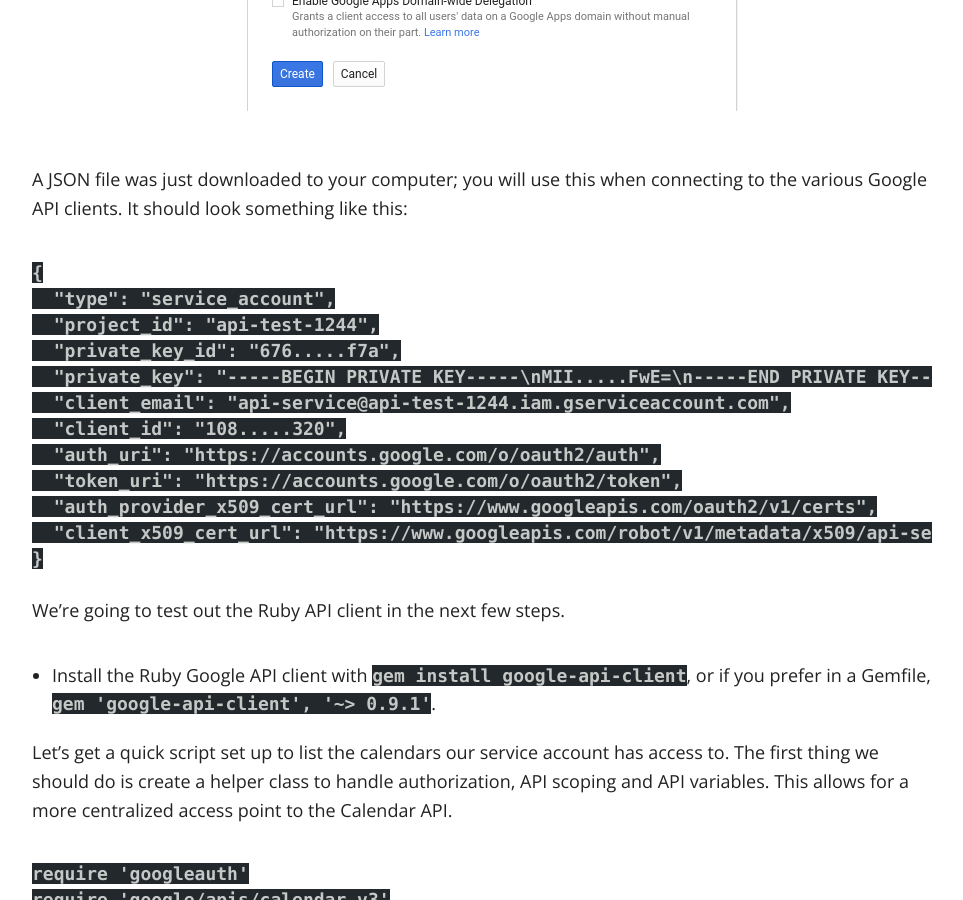
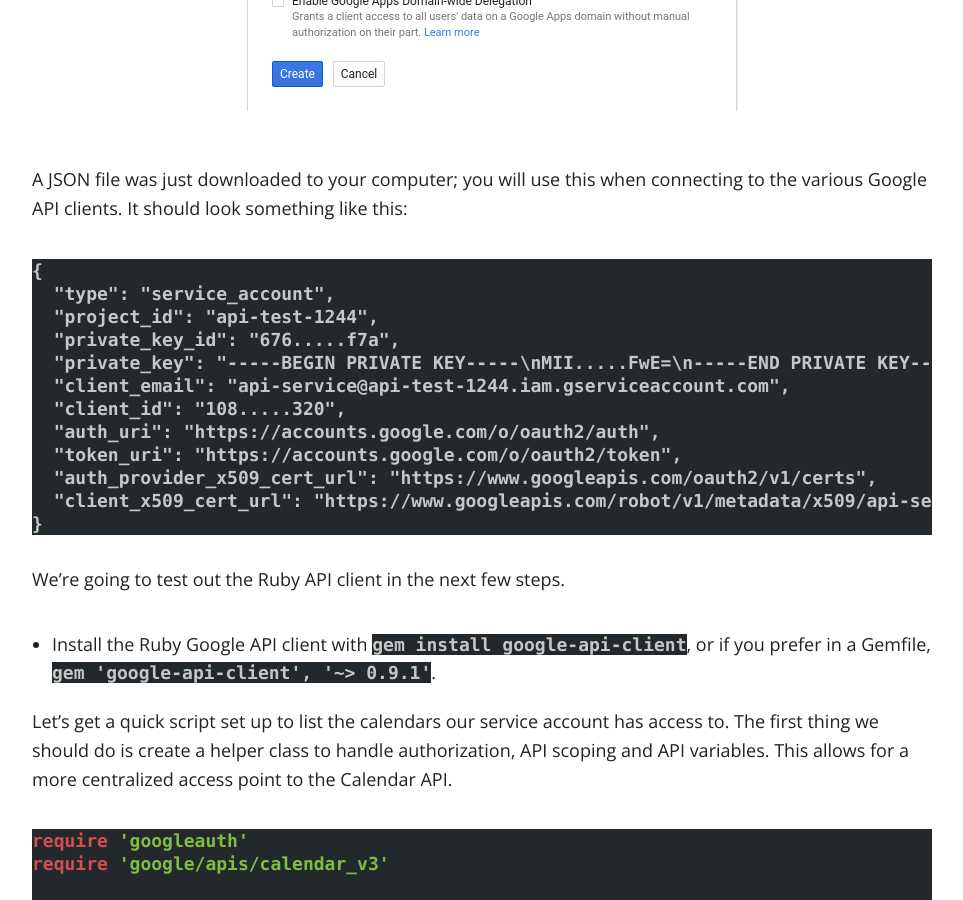
Before and after one commit to cireficc/cireficc.github.io, a Jekyll site: the page built from _posts/2016-01-18-integrating-rails-with-google-apis.md, in a window 1280 px wide and 900 px high, scrolled down 2586 px. Shown: the whole window, without its empty margins (158-1121 px from the left). Built offline with Jekyll 4.4.1, drawn with Linux system fonts in a browser that asks for light colours; nearby versions of some CDN libraries; library files that are not in the unit come from our copies.

Commit message:
Migrate posts to Rouge

````diff
--- a/_posts/2016-01-18-integrating-rails-with-google-apis.md
+++ b/_posts/2016-01-18-integrating-rails-with-google-apis.md
@@ -64,7 +64,8 @@
 
 A JSON file was just downloaded to your computer; you will use this when connecting to the various Google API clients. It should look something like this:
 
-{% highlight json %}
+
+```
 {
   "type": "service_account",
   "project_id": "api-test-1244",
@@ -77,7 +78,7 @@
   "auth_provider_x509_cert_url": "https://www.googleapis.com/oauth2/v1/certs",
   "client_x509_cert_url": "https://www.googleapis.com/robot/v1/metadata/x509/api-service%40api-test-1244.iam.gserviceaccount.com"
 }
-{% endhighlight %}
+```
 
 We're going to test out the Ruby API client in the next few steps.
 
@@ -85,7 +86,7 @@
 
 Let's get a quick script set up to list the calendars our service account has access to. The first thing we should do is create a helper class to handle authorization, API scoping and API variables. This allows for a more centralized access point to the Calendar API.
 
-{% highlight ruby lineanchors %}
+```ruby
 require 'googleauth'
 require 'google/apis/calendar_v3'
 
@@ -103,11 +104,11 @@
 	@calendar.authorization = Google::Auth.get_application_default(SCOPE)
   end
 end
-{% endhighlight %}
+```
 
 Create a Google Calendar and update `CALENDAR_ID` to the appropriate value; the calendar's id can be found through *Calendar settings*. Now we can write a script to test the API.
 
-{% highlight ruby lineanchors %}
+```ruby
 require_relative 'google_calendar_helper'
 
 # Initialize the API via our helper
@@ -131,13 +132,13 @@
 	end
   end
 end while !page_token.nil?
-{% endhighlight %}
+```
 
 Running the above script should output **No access to any calendar!**. The service account does not own any resources - it can only make API calls. Therefore, any resources you want to access via the API must be shared with the service account's email address. Under *Calendar settings*, share the calendar with your service account, and re-run the script.
 
 The output should now display any calendar that the service account can access, e.g. **CAL: Google API Test Calendar**. Now we can create an event. Add the following code to the previous script:
 
-{% highlight ruby lineanchors %}
+```ruby
 # Create a new hour-long event that takes place an hour from now
 MINUTES_PER_DAY = 60 * 24
 date_start = DateTime.now + Rational(60, MINUTES_PER_DAY)
@@ -161,11 +162,11 @@
 
 result = @calendar.insert_event(GoogleCalendarHelper::CALENDAR_ID, event)
 puts "Event created: #{result.to_yaml}"
-{% endhighlight %}
+```
 
 You should see the event created in the calendar for an hour from when you ran the script, lasting an hour. Finally, let's get a list of upcoming events:
 
-{% highlight ruby lineanchors %}
+```ruby
 # List the next 10 upcoming events
 response = @calendar.list_events(GoogleCalendarHelper::CALENDAR_ID,
                               max_results: 10,
@@ -180,7 +181,7 @@
   puts "- #{event.summary} (#{start})"
   puts event.to_yaml
 end
-{% endhighlight %}
+```
 
 Other Google APIs, such as Mail, can be integrated easily - this is all Ruby, so dropping these functions into Rails is a simple task. Here are some resources that I found useful when getting this working:
 
````
Also changed, not shown: other parts of _posts/2016-01-18-integrating-rails-with-google-apis.md (+1 -1 lines).
